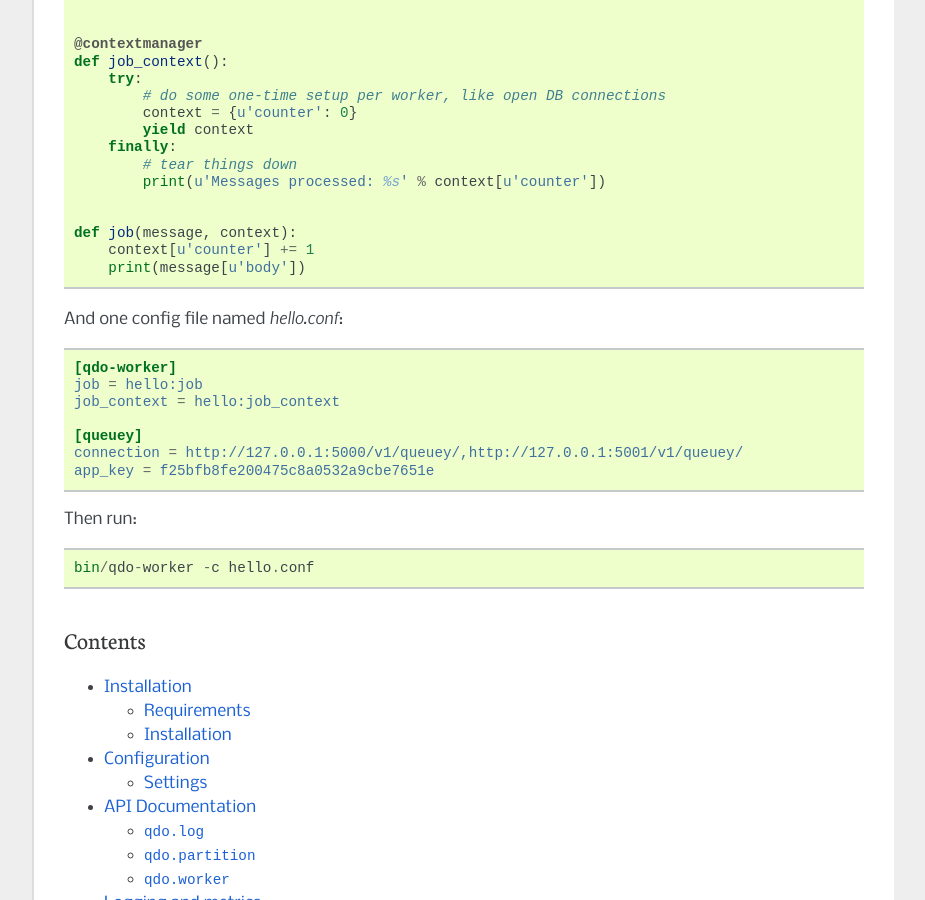
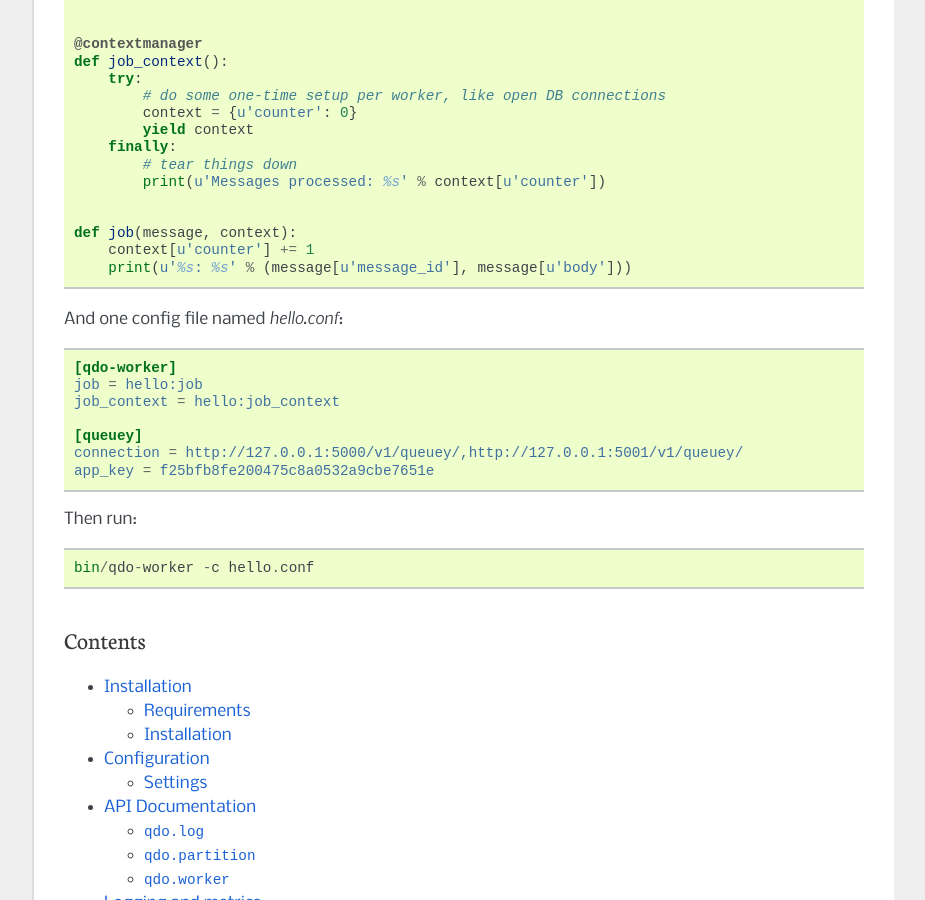
Before and after one commit to mozilla-services/qdo, a Sphinx documentation site: the page built from docs/index.rst, in a window 1280 px wide and 900 px high, scrolled down 437 px. Shown: the whole window, without its empty margins (198-1123 px from the left). Built offline with Sphinx 7.4.7, drawn with Linux system fonts in a browser that asks for light colours.

Commit message:
slightly expand example job

```diff
--- a/docs/index.rst
+++ b/docs/index.rst
@@ -32,7 +32,7 @@ you need at least one Python module named for example `hello.py`::
 
     def job(message, context):
         context[u'counter'] += 1
-        print(message[u'body'])
+        print(u'%s: %s' % (message[u'message_id'], message[u'body']))
 
 And one config file named `hello.conf`:
 
```
